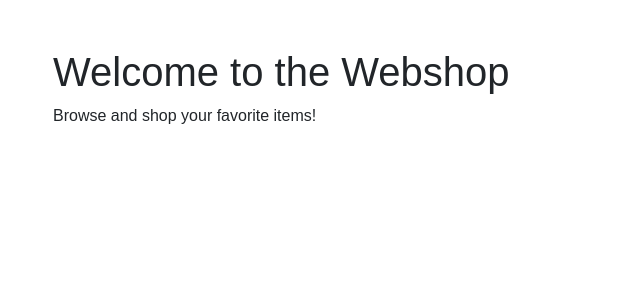
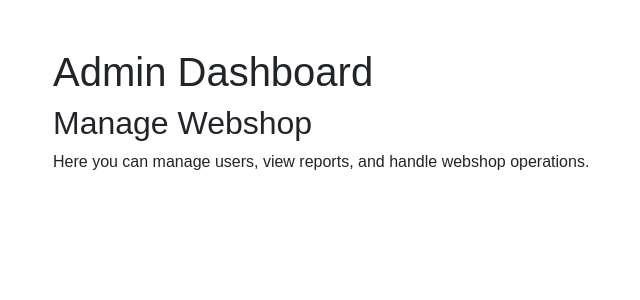
Before and after one commit to AndresCochez/webshop, a PHP site: page /index.php in a window 1280 px wide. Shown: the part 56-356 px from the top of the page, without its empty margins (29-669 px from the left). Run offline with PHP 8.4, Linux system fonts and the light colour scheme; a user stored in the database is signed in; data comes from the database, SQL or seed files in the repository; a stand-in replaces the project's code that opens the database connection.

Commit message:
Add files via upload
Toevoeging van aparte dashboarden voor admins en users

```diff
--- /dev/null
+++ b/webshopvolledig/admin_dashboard.php
@@ -0,0 +1,2 @@
+<h2>Manage Webshop</h2>
+<p>Here you can manage users, view reports, and handle webshop operations.</p>
--- a/webshopvolledig/index.php
+++ b/webshopvolledig/index.php
@@ -58,9 +58,29 @@ include 'db.php';
 
     <!-- Hoofdinhoud -->
     <div class="container mt-5">
-        <h1>Welcome to the Webshop</h1>
-        <p>Browse and shop your favorite items!</p>
+        <?php if (isset($_SESSION['user_id'])): ?>
+            <?php
+            // Controleer de gebruikersrol
+            $stmt = $pdo->prepare("SELECT username, is_admin FROM users WHERE id = ?");
+            $stmt->execute([$_SESSION['user_id']]);
+            $user = $stmt->fetch();
+
+            if ($user['username'] === 'admin' || $user['is_admin'] == 1): ?>
+                <!-- Admin Dashboard -->
+                <h1>Admin Dashboard</h1>
+                <?php include 'admin_dashboard.php'; ?>
+            <?php else: ?>
+                <!-- User Dashboard -->
+                <h1>User Dashboard</h1>
+                <?php include 'user_dashboard.php'; ?>
+            <?php endif; ?>
+        <?php else: ?>
+            <!-- Standaard inhoud voor niet-ingelogde gebruikers -->
+            <h1>Welcome to the Webshop</h1>
+            <p>Browse and shop your favorite items!</p>
+        <?php endif; ?>
     </div>
+
 
     <!-- Login Modal -->
     <div class="modal fade" id="loginModal" tabindex="-1" aria-labelledby="loginModalLabel" aria-hidden="true">
--- /dev/null
+++ b/webshopvolledig/user_dashboard.php
@@ -0,0 +1,2 @@
+<h2>Your Shopping Dashboard</h2>
+<p>View your balance, recent orders, and available items.</p>
```
